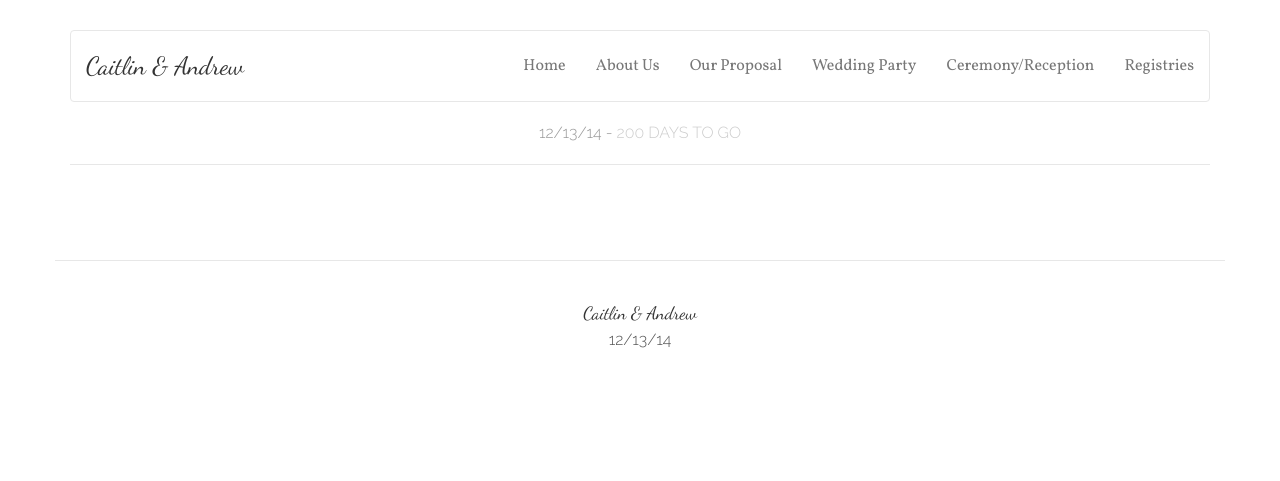
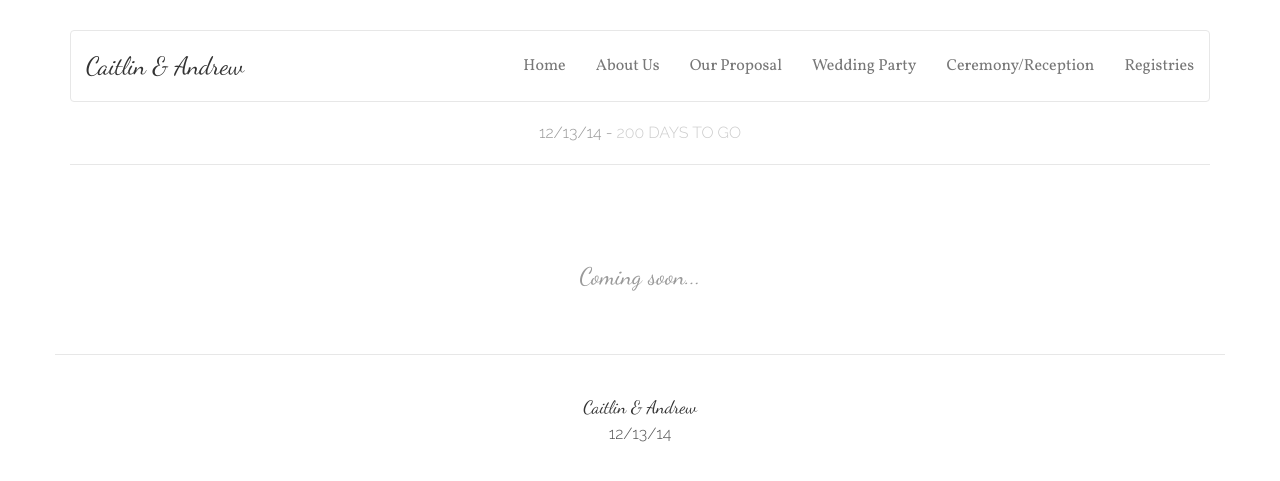
Before and after one commit to andrewkatz/wedding, a Jekyll site: the page built from registries.html, in a window 1280 px wide. Shown: the top 481 px of the page. Built offline with Jekyll 4.4.1, drawn with Linux system fonts in a browser that asks for light colours; nearby versions of some CDN libraries; Markdown is read by kramdown in place of the engine named in the settings.

Commit message:
added coming soon

```diff
--- a/registries.html
+++ b/registries.html
@@ -2,3 +2,7 @@
 layout: default
 title: Registries
 ---
+
+<div class="col-md-12">
+  <p class="quote">Coming soon...</p>
+</div>
--- a/wedding-party.html
+++ b/wedding-party.html
@@ -2,3 +2,7 @@
 layout: default
 title: Wedding Party
 ---
+
+<div class="col-md-12">
+  <p class="quote">Coming soon...</p>
+</div>
```
